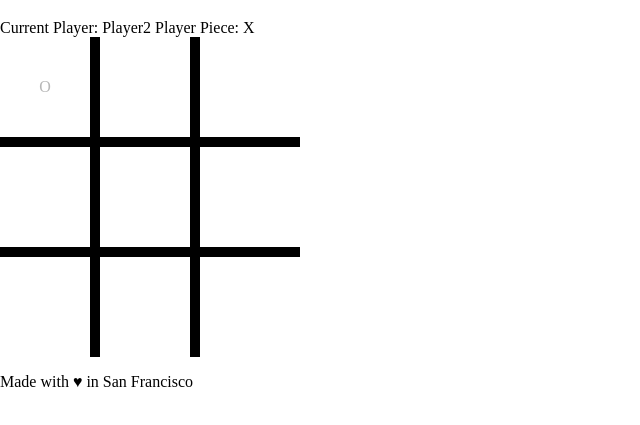
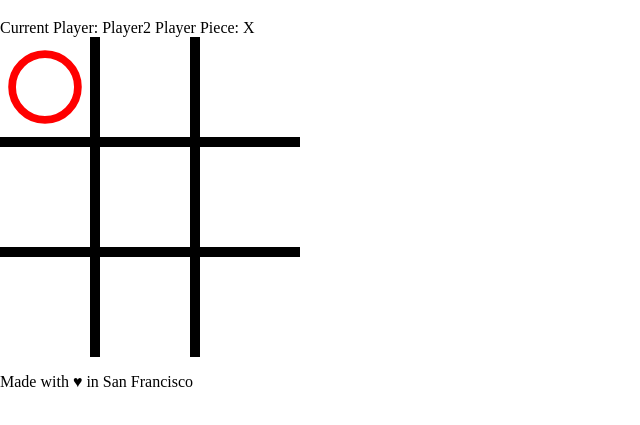
Before and after one commit to sara-gudeman/tic-tac-toe, a website: page app/index.html in a window 1280 px wide. Both pictures are taken after a click on the button 50 px from the left and 148 px from the top of the page. Shown: the part 61-486 px from the top of the page, without its empty margins (0-640 px from the left). Drawn offline with nearby package versions, Linux system fonts and the light colour scheme.

Commit message:
(style) adds svg backgrounds to bttns on-click

```diff
--- a/app/assets/css/styles.css
+++ b/app/assets/css/styles.css
@@ -20,3 +20,13 @@
 .col:nth-child(1), .col:nth-child(2) {
   border-right: 10px solid black;
 }
+
+.X {
+  background: url(../icons/x.svg) center no-repeat;
+  background-size: contain;
+}
+
+.O {
+  background: url(../icons/o.svg) center no-repeat;
+  background-size: contain;
+}
--- a/app/index.html
+++ b/app/index.html
@@ -20,9 +20,7 @@
         Current Player: {{currentPlayer.name}}
         Player Piece: {{currentPlayer.gamePiece}}
         <div class="row" ng-repeat="row in board" ng-init="parentIndex = $index">
-          <button class="col board-square" ng-repeat="col in row track by $index" ng-disabled="board[parentIndex][$index].disabled" ng-click="updateGame(parentIndex, $index, playerId)">
-            {{board[parentIndex][$index].value}}
-          </button>
+          <button class="col board-square" ng-class="board[parentIndex][$index].value" ng-repeat="col in row track by $index" ng-disabled="board[parentIndex][$index].disabled" ng-click="updateGame(parentIndex, $index, playerId)"></button>
         </div>
       </div>
     </article>
```
Also changed, not shown: app/assets/icons/o.svg (added), app/assets/icons/x.svg (added).
